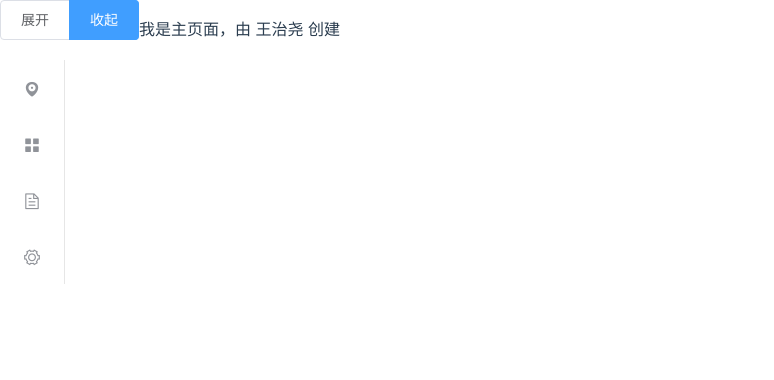
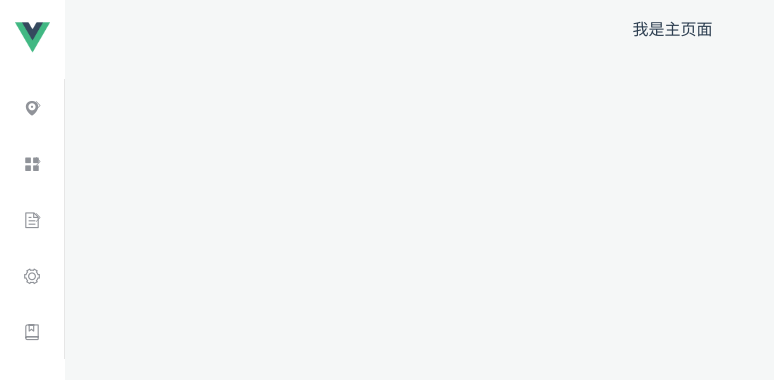
Before and after one commit to wangzhiyao66/vcloud-control, a Vue app: page /#/ in a window 1280 px wide. Shown: the top 380 px of the page, without its empty margins (0-774 px from the left). Built offline with nearby package versions, Linux system fonts and the light colour scheme.

Commit message:
side 内容完善

```diff
--- a/public/index.html
+++ b/public/index.html
@@ -1,5 +1,5 @@
 <!DOCTYPE html>
-<html lang="en">
+<html lang="en" style="height: 100%;">
   <head>
     <meta charset="utf-8">
     <meta http-equiv="X-UA-Compatible" content="IE=edge">
@@ -7,7 +7,7 @@
     <link rel="icon" href="<%= BASE_URL %>favicon.ico">
     <title>vue-my-study</title>
   </head>
-  <body style="margin: 0px;">
+  <body style="margin: 0px; height: 100%;">
     <noscript>
       <strong>We're sorry but vue-my-study doesn't work properly without JavaScript enabled. Please enable it to continue.</strong>
     </noscript>
--- a/src/App.vue
+++ b/src/App.vue
@@ -9,10 +9,6 @@
 </template>
 
 <style lang="less" scoped>
-body{
-  padding: 0 !important;
-  margin: 0 !important;
-}
 #app {
   font-family: 'Avenir', Helvetica, Arial, sans-serif;
   -webkit-font-smoothing: antialiased;
--- a/src/common/contents.vue
+++ b/src/common/contents.vue
@@ -1,16 +1,14 @@
 <template>
     <div class="content-box">
-        <p>我是主页面，由 {{ name }} 创建</p>
+        <p>我是主页面</p>
     </div>
 </template>
 <style lang="less" scoped>
-    // .content-box {
-    //     float: left;
-    //     height: 100%;
-    //     width: calc(100%-130px);
-    //     border: 1px solid dodgerblue;
-    //     background: blueviolet;
-    // }
+    .content-box {
+        float: left;
+        width: 100%;
+        background: #F5F7F7;
+    }
 </style>
 <script>
     export default {
--- a/src/common/side.vue
+++ b/src/common/side.vue
@@ -1,41 +1,68 @@
 <template>
   <div class="side-box">
+    <div class="icon-system">
+      <img src="../../src/assets/logo.png" @click="showMenu()" alt="欢迎来到这里" title="欢迎来到这里">
+    </div>
 
-    <el-radio-group v-model="isCollapse" style="margin-bottom: 20px;">
-        <el-radio-button :label="false">展开</el-radio-button>
-        <el-radio-button :label="true">收起</el-radio-button>
-    </el-radio-group>
     <el-menu default-active="1-4-1" class="el-menu-vertical-demo" @open="handleOpen" @close="handleClose" :collapse="isCollapse">
-        <el-submenu index="1">
+        <!-- <el-submenu index="1">
             <template slot="title">
               <i class="el-icon-location"></i>
               <span slot="title">导航一</span>
             </template>
+
             <el-menu-item-group>
             <span slot="title">分组一</span>
               <el-menu-item index="1-1">选项1</el-menu-item>
               <el-menu-item index="1-2">选项2</el-menu-item>
             </el-menu-item-group>
+
             <el-menu-item-group title="分组2">
               <el-menu-item index="1-3">选项3</el-menu-item>
             </el-menu-item-group>
+
             <el-submenu index="1-4">
               <span slot="title">选项4</span>
               <el-menu-item index="1-4-1">选项1</el-menu-item>
             </el-submenu>
+
+        </el-submenu> -->
+         <!-- <template> -->
+          <div v-for="(item,i) in menu" v-bind:key = i>
+
+            <!-- 有三级导航 -->
+            <div v-if="item.children.length != 0">
+              <el-submenu :index="item.id">
+
+                  <template slot="title">
+                    <i :class="item.icon"></i>
+                    <span v-if="!isCollapse" slot="title">{{ item.title }}</span>
+                  </template>
+
+
+                  <div v-for="(itm,i) in item.children" v-bind:key = i>
+                    <el-menu-item-group>
+                      <el-menu-item :index="itm.id">
+                        <i :class="item.icon"></i>
+                        {{ itm.title }}
+                      </el-menu-item>
+                     </el-menu-item-group>
+                  </div>
+
+
               </el-submenu>
-        <el-menu-item index="2">
-            <i class="el-icon-menu"></i>
-            <span slot="title">导航二</span>
+            </div>
+
+            <!-- 没有三级导航 -->
+            <div v-if="item.children.length == 0">
+              <el-menu-item :index="item.id">
+                  <i :class="item.icon"></i>
+                  <span slot="title">{{ item.title }}</span>
               </el-menu-item>
-        <el-menu-item index="3">
-            <i class="el-icon-document"></i>
-            <span slot="title">导航三</span>
-        </el-menu-item>
-        <el-menu-item index="4">
-            <i class="el-icon-setting"></i>
-            <span slot="title">导航四</span>
-        </el-menu-item>
+            </div>
+          </div>
+
+
     </el-menu>
 
   </div>
@@ -45,6 +72,14 @@
       width: 200px;
       min-height: 400px;
     }
+    .icon-system {
+      margin: 20px 0;
+    }
+    .icon-system img {
+      width: 35px;
+      height: 35px;
+      text-align: center;
+    }
 </style>
 <script>
 export default {
@@ -53,10 +88,20 @@ export default {
     return {
         isCollapse: true,
         menu: [
-            { icon: 'el-icon-location',title: '导航一', link: '' , falg: false ,children: []},
-            { icon: 'el-icon-menu',title: '导航二', link: '' , falg: false ,children: []},
-            { icon: 'el-icon-document',title: '导航三', link: '' , falg: false ,children: []},
-            { icon: 'el-icon-setting',title: '导航四', link: '' , falg: false ,children: []},
+            { id:'1' ,icon: 'el-icon-location',title: '导航一', link: '' , falg: false ,children: [
+              { id:'1.1' ,title: '主页', icon: '', link: ''},
+              { id:'1.1' ,title: '概览', icon: '', link: ''},
+            ]},
+            { id:'2' ,icon: 'el-icon-menu',title: '导航二', link: '' , falg: false ,children: [
+              { id:'1.1' ,title: '故事', icon: '', link: ''},
+              { id:'1.1' ,title: '任务', icon: '', link: ''},
+            ]},
+            { id:'3' ,icon: 'el-icon-document',title: '导航三', link: '' , falg: false ,children: [
+              { id:'1.1' ,title: '问题', icon: '', link: ''},
+              { id:'1.1' ,title: '活动', icon: '', link: ''},
+            ]},
+            { id:'4' ,icon: 'el-icon-setting',title: '导航四', link: '' , falg: false ,children: []},
+            { id:'5' ,icon: 'el-icon-collection',title: '导航五', link: '' , falg: false ,children: []},
         ]
     };
   },
@@ -66,6 +111,9 @@ export default {
       },
       handleClose(key, keyPath) {
         console.log(key, keyPath);
+      },
+      showMenu() {
+        this.isCollapse = !this.isCollapse;
       }
     }
 };
```
Lines whose indentation alone changed are shown as unchanged.
